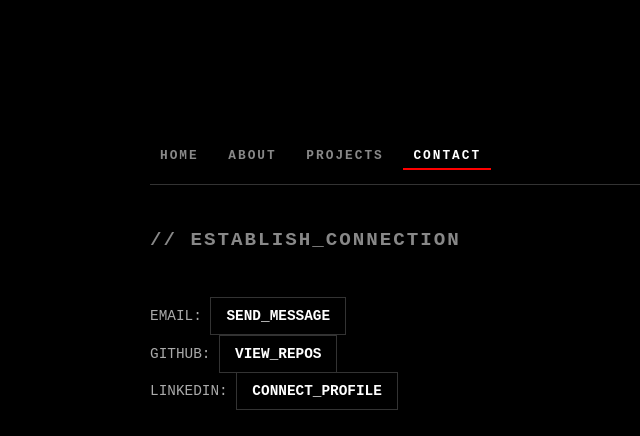
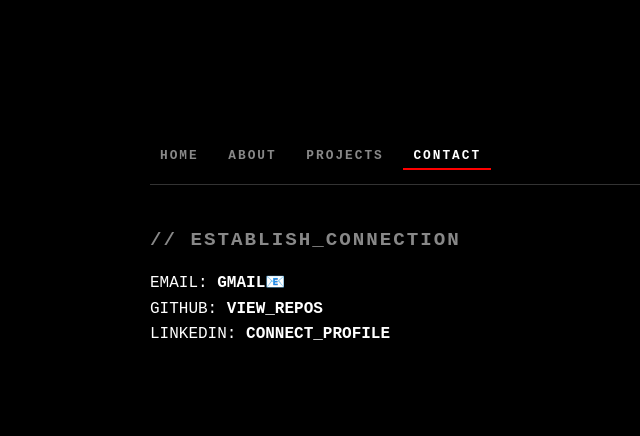
Before and after one commit to RathnamS089/RathnamS089.github.io, a plain HTML site: page contact.html in a window 1280 px wide. Shown: the whole page, without its empty margins (42-682 px from the left). Drawn offline with Linux system fonts and the light colour scheme; a web font is replaced by a local one.

Commit message:
Update contact.html

```diff
--- a/contact.html
+++ b/contact.html
@@ -16,14 +16,23 @@
     </nav>
 
     <main>
-        <section id="contact-terminal">
-            <h2>// ESTABLISH_CONNECTION</h2>
-            <div class="contact-links" style="margin-top: 50px;">
-                <p>EMAIL: <a href="mailto:butcherboys089@example.com">SEND_MESSAGE</a></p>
-                <p>GITHUB: <a href="https://github.com/RathnamS089" target="_blank">VIEW_REPOS</a></p>
-                <p>LINKEDIN: <a href="#">CONNECT_PROFILE</a></p>
-            </div>
-        </section>
+       <section id="contact-terminal">
+    <h2>// ESTABLISH_CONNECTION</h2>
+    <div class="contact-container">
+        <div class="contact-row">
+            <span class="label">EMAIL:</span>
+            <a href="mailto:butcherboys089@gmail.com">GMAIL📧</a>
+        </div>
+        <div class="contact-row">
+            <span class="label">GITHUB:</span>
+            <a href="https://github.com/RathnamS089" target="_blank">VIEW_REPOS</a>
+        </div>
+        <div class="contact-row">
+            <span class="label">LINKEDIN:</span>
+            <a href="https://www.linkedin.com/in/rathnam-sundaram-2b7160322/" target="_blank">CONNECT_PROFILE</a>
+        </div>
+    </div>
+</section>
     </main>
 </body>
 </html>
```
